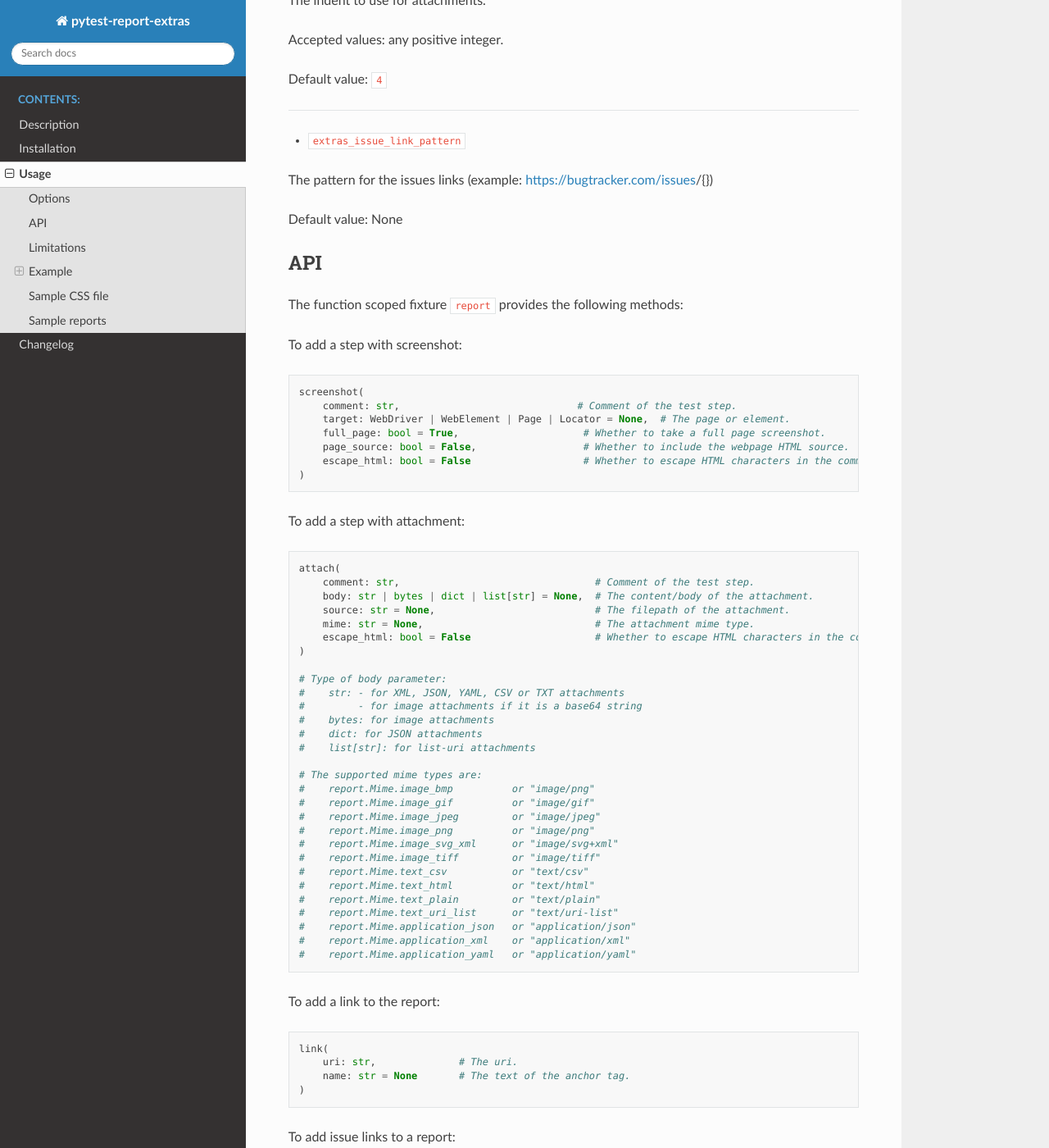
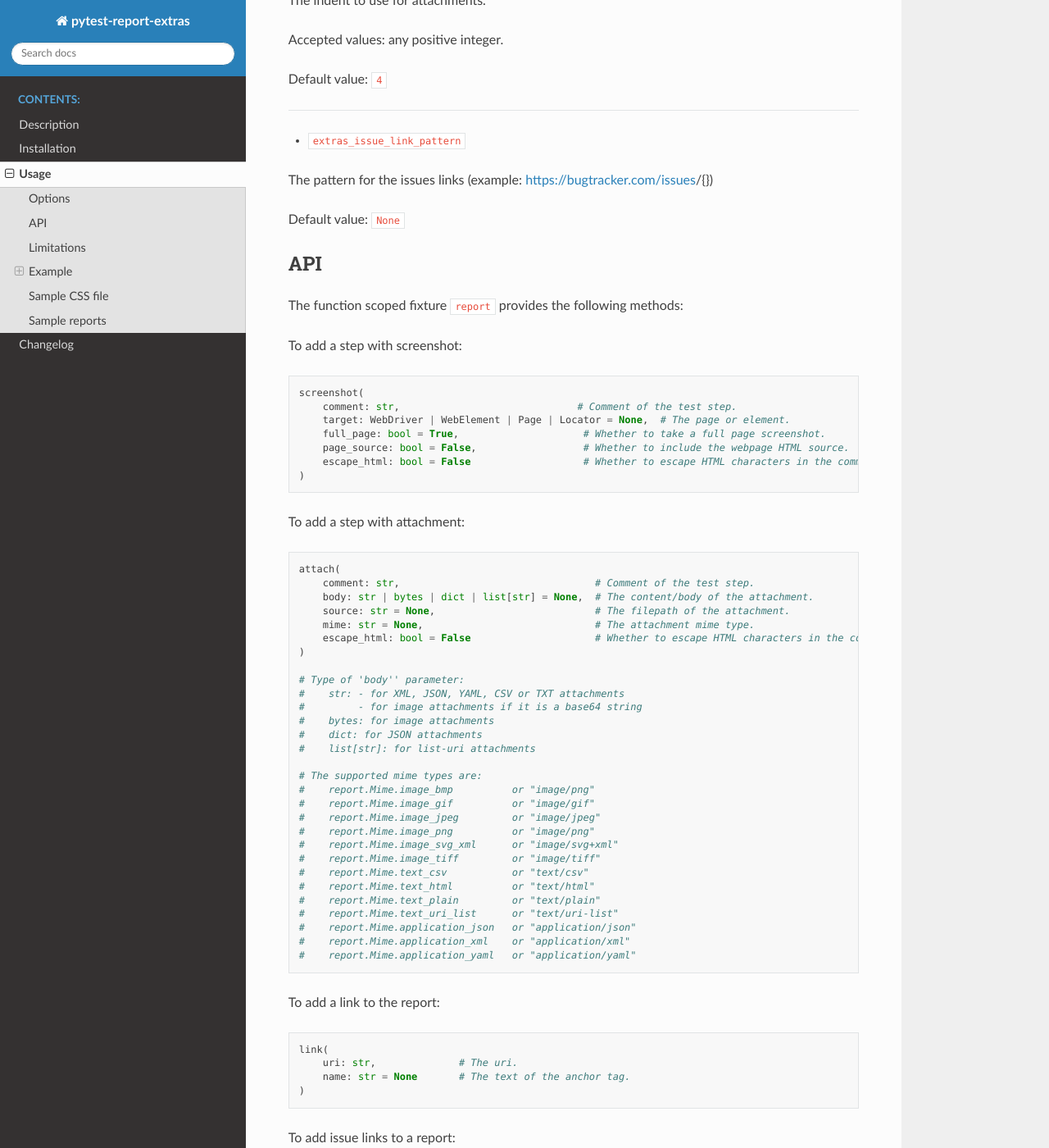
Before and after one commit to harmin-parra/pytest-report-extras, a Sphinx documentation site: the page built from docs/user_guide.rst, in a window 1280 px wide and 1400 px high, scrolled down 1082 px. Shown: the whole window at 82% size. Built offline with Sphinx 7.4.7 and the Read the Docs theme 3.1.0, drawn with Linux system fonts in a browser that asks for light colours.

Commit message:
update docs

```diff
--- a/docs/user_guide.rst
+++ b/docs/user_guide.rst
@@ -56,7 +56,7 @@ Default value: ``4``
 
 The pattern for the issues links (example: https://bugtracker.com/issues/{})
 
-Default value: None
+Default value: ``None``
 
 
 API
@@ -88,7 +88,7 @@ To add a step with attachment:
       escape_html: bool = False                     # Whether to escape HTML characters in the comment.
   )
 
-  # Type of body parameter:
+  # Type of 'body'' parameter:
   #    str: - for XML, JSON, YAML, CSV or TXT attachments
   #         - for image attachments if it is a base64 string
   #    bytes: for image attachments
```
